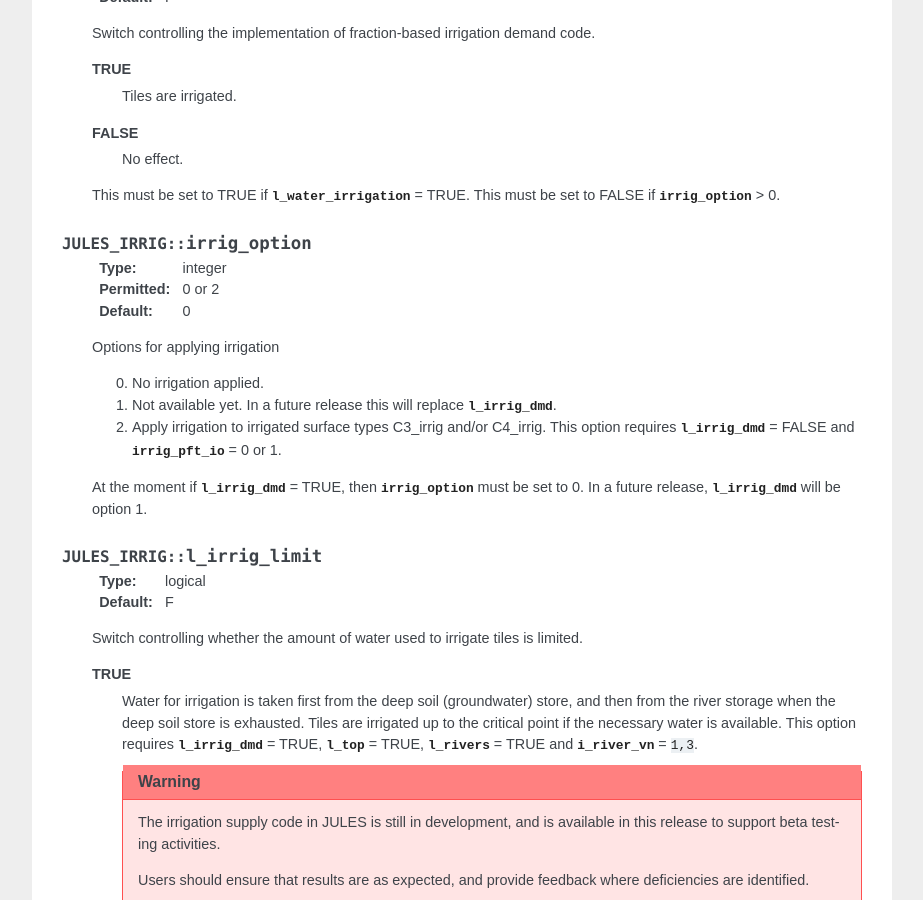
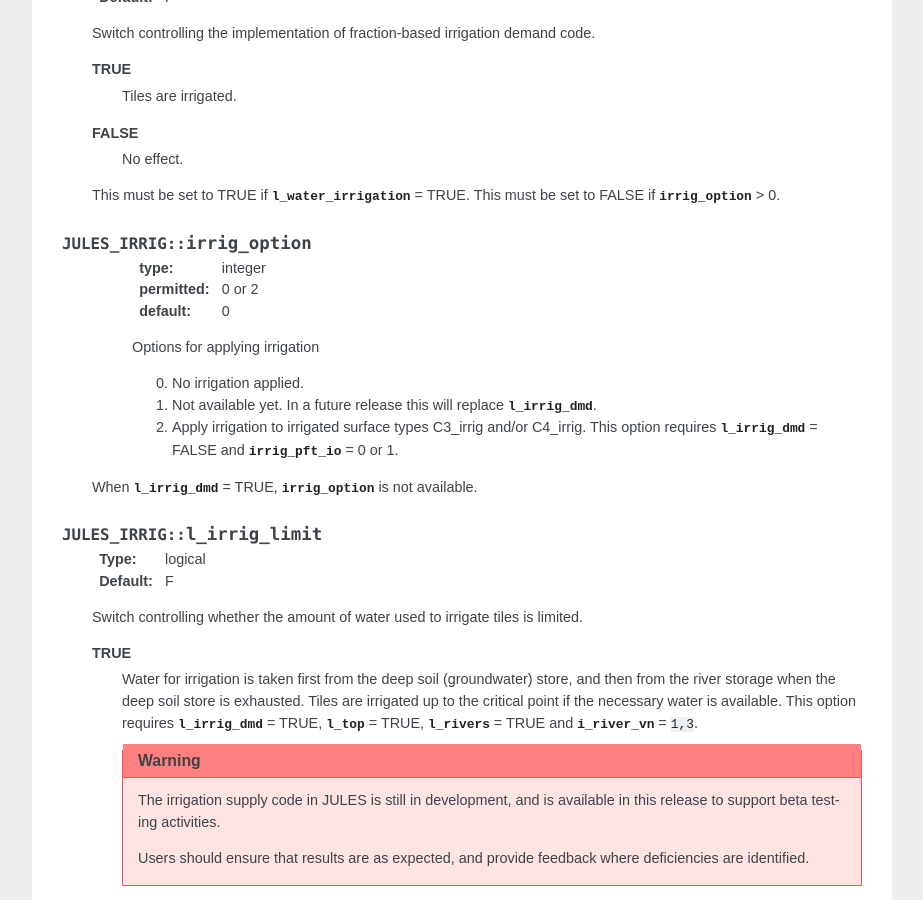
Before and after one commit to MetOffice/jules, a Sphinx documentation site: the page built from doc/source/namelists/jules_irrig.nml.rst, in a window 1280 px wide and 900 px high, scrolled down 612 px. Shown: the whole window, without its empty margins (224-1147 px from the left). Built offline with Sphinx 7.4.7, drawn with Linux system fonts in a browser that asks for light colours.

Commit message:
Apply suggestions from Maggie's second sci/tech review
Co-authored-by: Maggie <145924708+maggiehendry@users.noreply.github.com>

```diff
--- a/doc/source/namelists/jules_irrig.nml.rst
+++ b/doc/source/namelists/jules_irrig.nml.rst
@@ -50,7 +50,7 @@
    1. Not available yet. In a future release this will replace :nml:mem:`l_irrig_dmd`.
    2. Apply irrigation to irrigated surface types C3_irrig and/or C4_irrig. This option requires :nml:mem:`JULES_IRRIG::l_irrig_dmd` = FALSE and :nml:mem:`JULES_PFTPARM::irrig_pft_io` = 0 or 1.
 
-   At the moment if :nml:mem:`JULES_IRRIG::l_irrig_dmd` = TRUE, then :nml:mem:`JULES_IRRIG::irrig_option` must be set to 0. In a future release, :nml:mem:`l_irrig_dmd` will be option 1.
+  When :nml:mem:`JULES_IRRIG::l_irrig_dmd` = TRUE, :nml:mem:`JULES_IRRIG::irrig_option` is not available.
 
 .. nml:member:: l_irrig_limit
 
```
Also changed, not shown: 5 other files.
